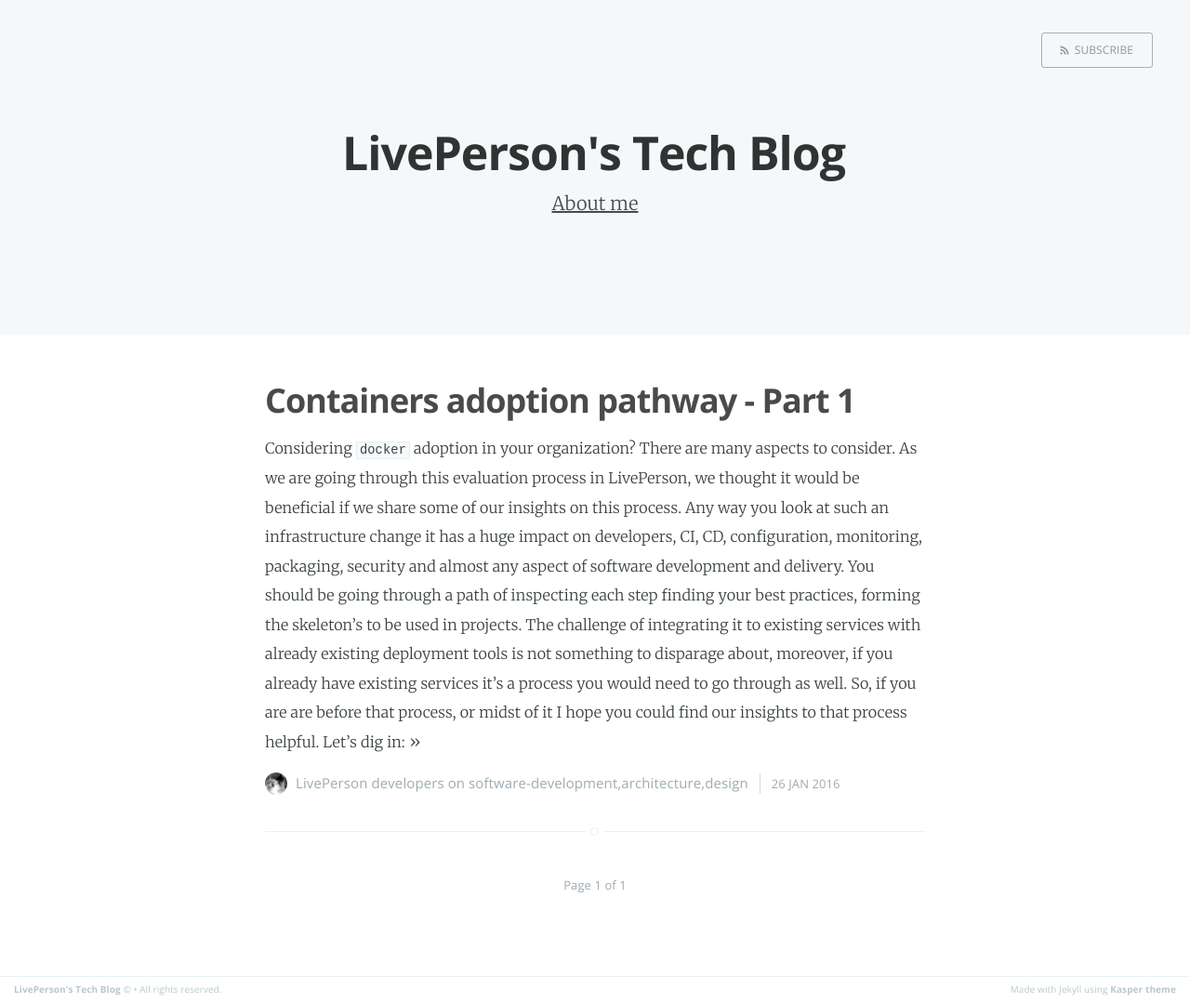
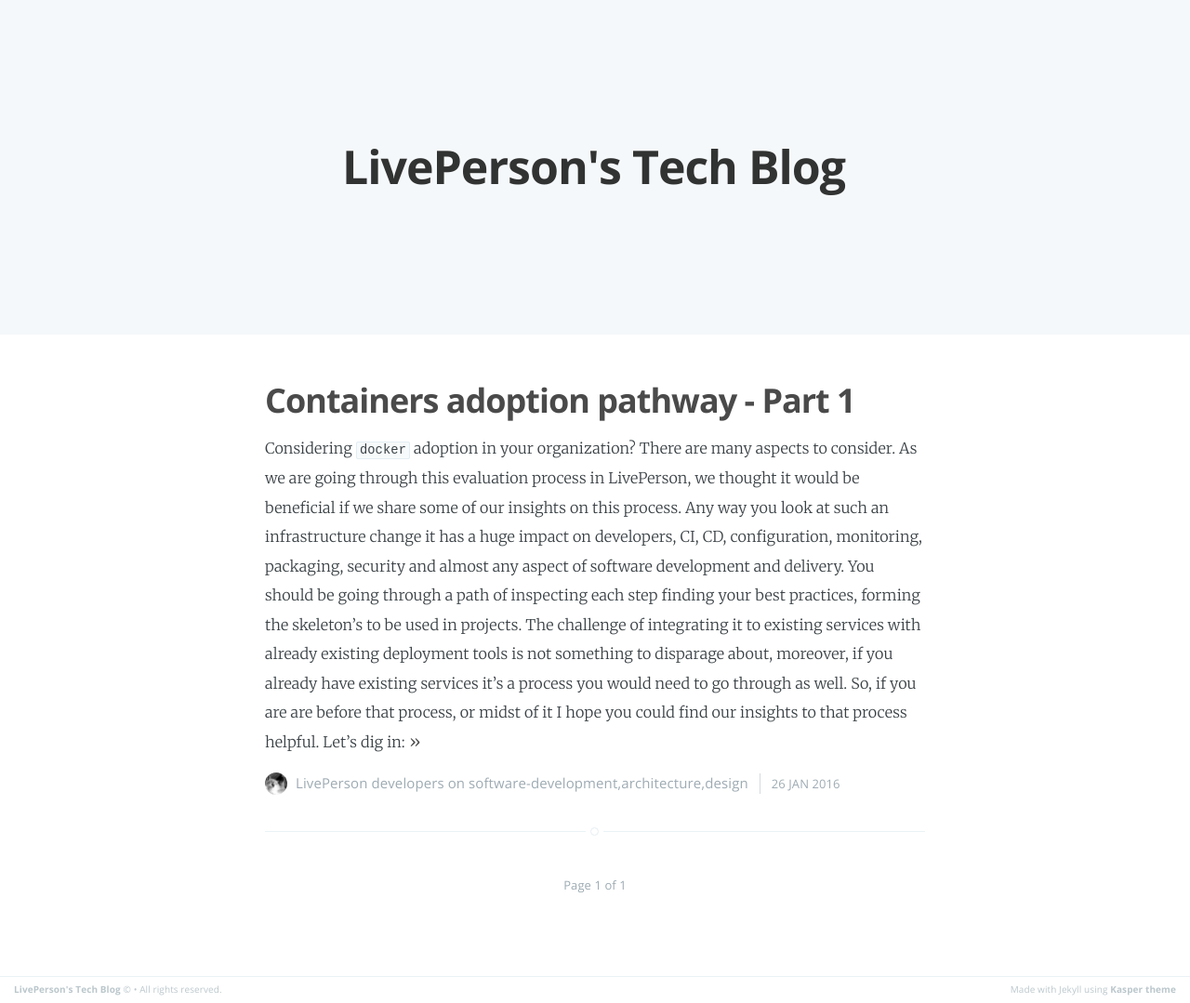
Before and after one commit to LivePersonInc/techblog, a Jekyll site: the page built from index.html, in a window 1280 px wide. Shown: the whole page at 93% size. Built offline with Jekyll 4.4.1, drawn with Linux system fonts in a browser that asks for light colours; Markdown is read by kramdown in place of the engine named in the settings; the list of posts is cut into pages by our own code.

```diff
--- a/index.html
+++ b/index.html
@@ -2,7 +2,6 @@
 layout: default
 title: Home
 cover: false
-about: 'about.html'
 ---
 
 <header class="main-header {% if page.cover %}" style="background-image: url({{ page.cover }}) {%else%}no-cover{% endif %}">
@@ -12,7 +11,7 @@
                     <img src="{{ page.logo }}" alt="Blog Logo" />
                 </a>
             {% endif %}
-        <a class="subscribe-button icon-feed" href="{{ site.baseurl }}rss.xml">Subscribe</a>
+        <!--<a class="subscribe-button icon-feed" href="{{ site.baseurl }}rss.xml">Subscribe</a>-->
     </nav>
     <div class="vertical">
         <div class="main-header-content inner">
```
